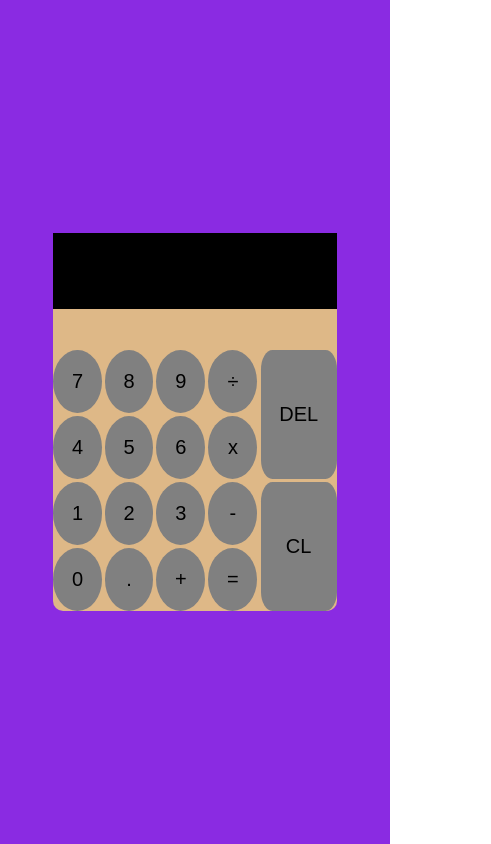
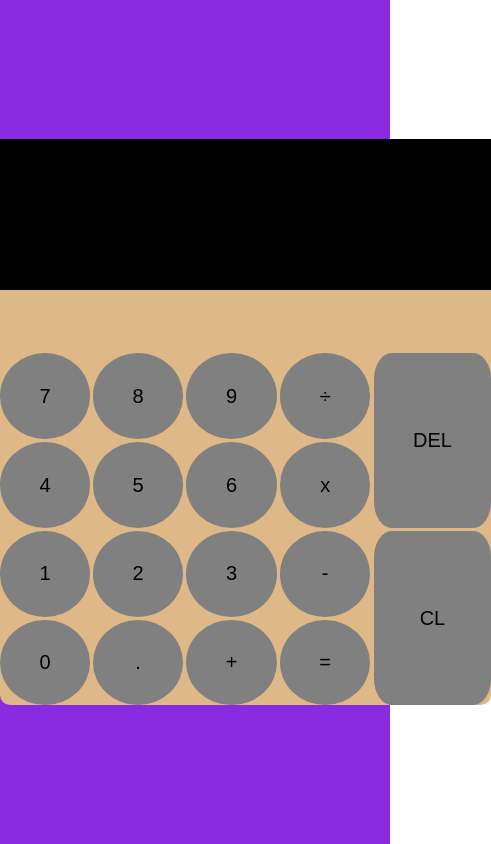
Before and after one commit to kiprop-dave/Basic-Calculator, a plain HTML site: page index.html in a window 390 px wide. Shown: the whole page, 491 px wide, since content can reach past the window. Drawn offline with Linux system fonts and the light colour scheme.

Commit message:
small device mods

```diff
--- a/style.css
+++ b/style.css
@@ -139,11 +139,9 @@ body {
 
 
     .container {
-        margin-left: 0;
-        margin-top: 0;
         display: grid;
-        height: 10cm;
-        width: 7.5cm;
+        height: 15cm;
+        width: 13cm;
         gap: 0.2rem;
         background-color: burlywood;
         grid-template-areas:
@@ -166,7 +164,7 @@ body {
     .container>.item1 {
         display: block;
         grid-area: a;
-        height: 2cm;
+        height: 4cm;
         background-color: black;
         border-radius: 0%;
         color: white;
@@ -175,7 +173,7 @@ body {
     }
 
     .container>.item1>.status {
-        height: 1cm;
+        height: 3cm;
     }
 
     .container>.item1>.result {
```
